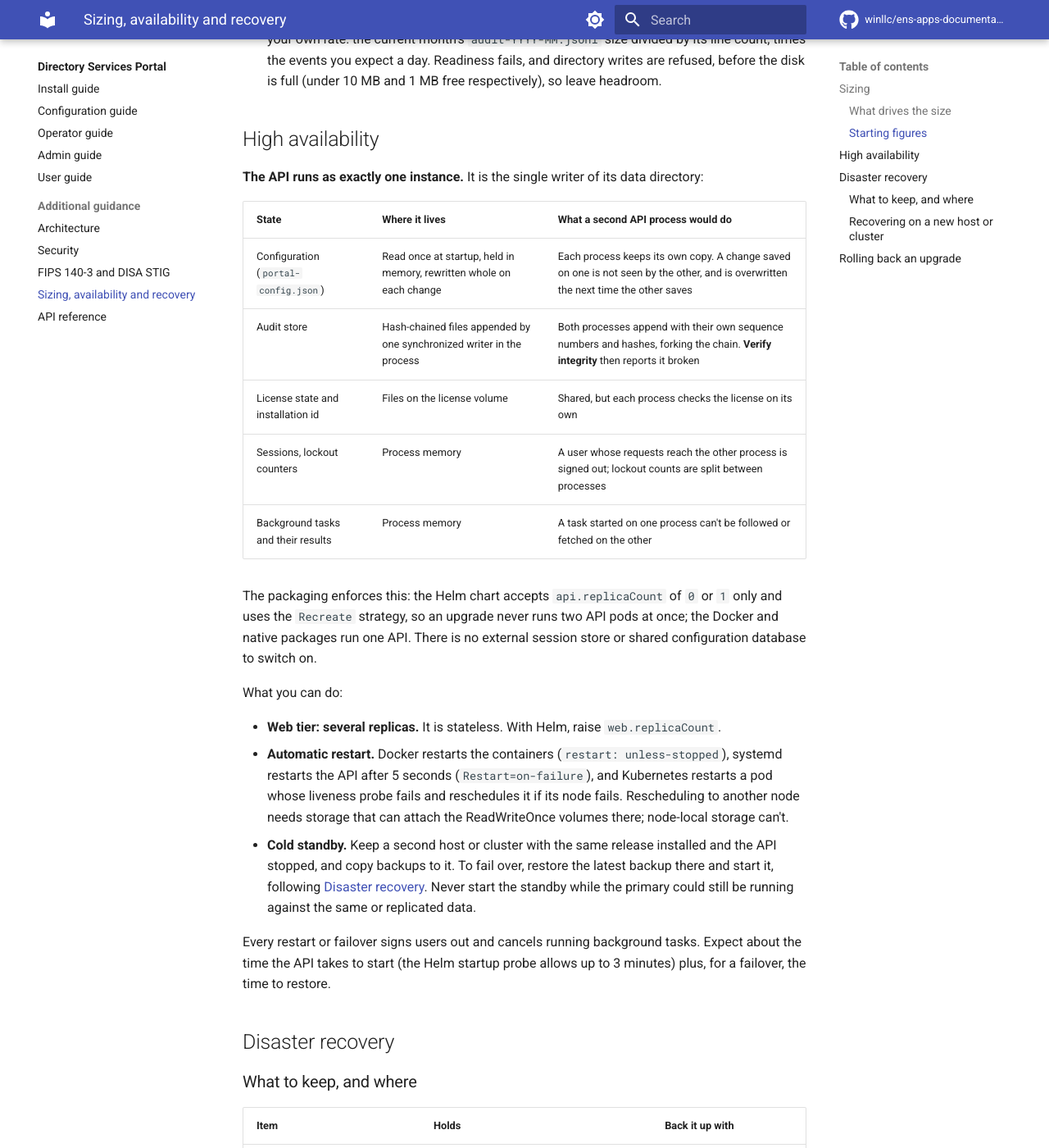
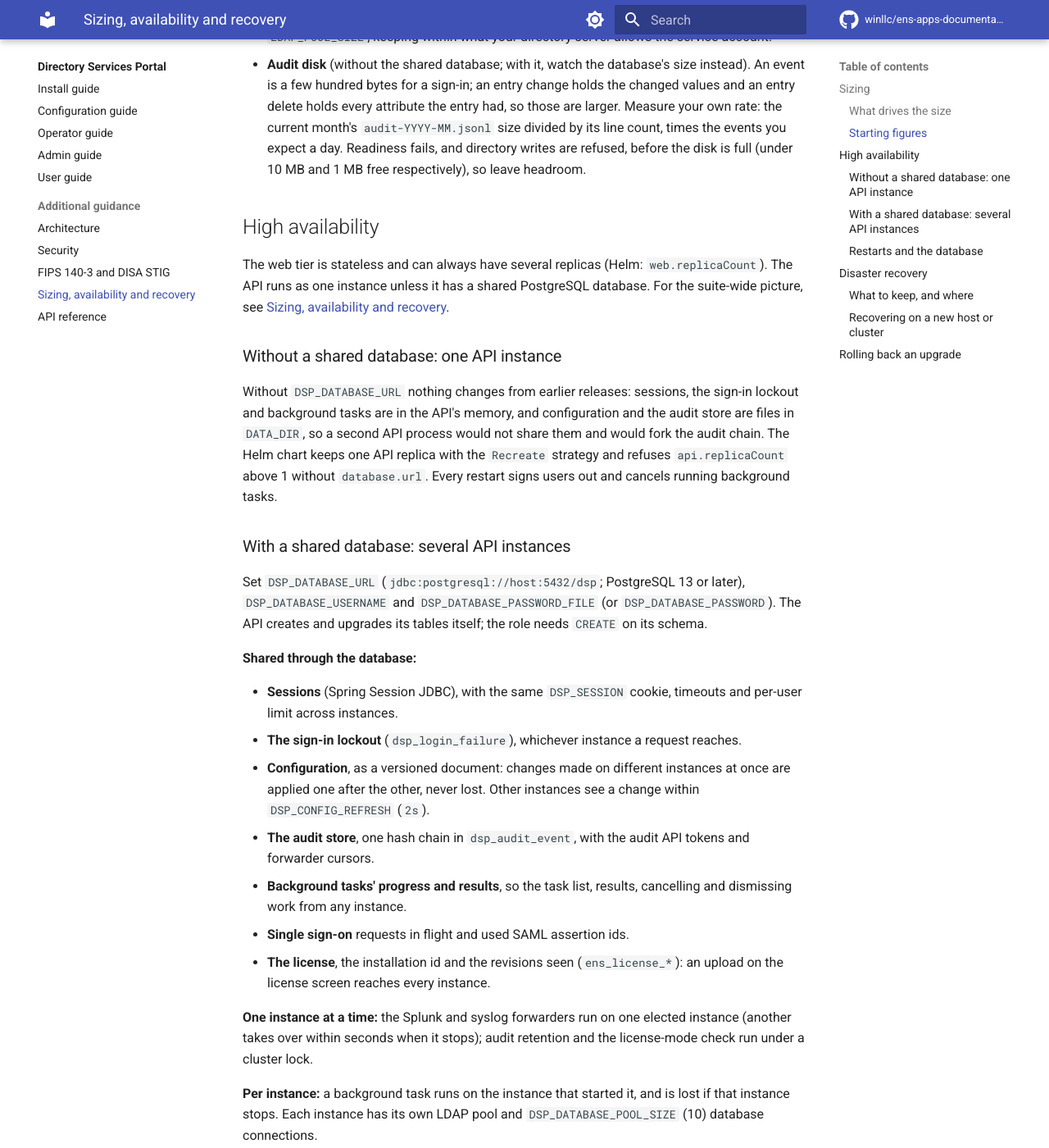
Before and after one commit to winllc/ens-apps-documentation, an MkDocs documentation site: the page built from docs/directory-services-portal/availability-and-sizing.md, in a window 1280 px wide and 1400 px high, scrolled down 1987 px. Shown: the whole window at 82% size. Built offline with MkDocs 1.6.1 and Material for MkDocs 9.7.7, drawn with Linux system fonts in a browser that asks for light colours; comment, search, counter and statistics services are not loaded; some of the changed text lies outside the part shown.

Commit message:
DSP availability: several API instances with the shared database
Co-Authored-By: Claude Opus 5.5 <noreply@anthropic.com>
Claude-Session: https://claude.ai/code/session_01R2Q6XtDB8DfVmiejzJGwBh

````diff
--- a/docs/directory-services-portal/availability-and-sizing.md
+++ b/docs/directory-services-portal/availability-and-sizing.md
@@ -16,10 +16,10 @@ Backups themselves are in the [Operator guide](operator-guide.md#data-and-backup
 | Driver | Why it matters | Settings |
 |---|---|---|
 | Metric scans and analyses | The only work that reads many entries at once. Each source reads up to `METRICS_MAX_ENTRIES` entries (100,000 by default), streamed from LDAP in pages of 500, and analyses keep up to `ANALYSIS_MAX_ISSUES` findings. Several run at once: `JOBS_METRICS_THREADS` (4) plus `JOBS_ANALYSIS_THREADS` (2). Heap is what limits this | `METRICS_MAX_ENTRIES`, `ANALYSIS_MAX_ISSUES`, `JOBS_*` |
-| Finished tasks kept in memory | Results of finished tasks stay in memory for `JOBS_RETAIN_MINUTES` (24 hours), up to 500 tasks | `JOBS_RETAIN_MINUTES`, `PORTAL_JOBS_MAX_JOBS` |
-| LDAP connections | Every request and every running scan takes a connection from the service account's pool for its duration | `LDAP_POOL_SIZE` (10) |
-| Interactive users | Browsing and editing are single LDAP searches and writes; sessions are small objects in memory | `LDAP_POOL_SIZE`, CPU |
-| Audit store | Grows with every sign-in, change and refused request, and is kept until `ENS_AUDIT_RETENTION_DAYS` removes it | `ENS_AUDIT_RETENTION_DAYS`, data volume size |
+| Finished tasks kept in memory | Results of finished tasks stay in memory for `JOBS_RETAIN_MINUTES` (24 hours), up to 500 tasks. With the shared database, progress and results are shared through it | `JOBS_RETAIN_MINUTES`, `PORTAL_JOBS_MAX_JOBS` |
+| LDAP connections | Every request and every running scan takes a connection from the service account's pool for its duration. Each API instance has its own pool | `LDAP_POOL_SIZE` (10) |
+| Interactive users | Browsing and editing are single LDAP searches and writes; sessions are small, in memory or in the shared database | `LDAP_POOL_SIZE`, CPU |
+| Audit store | Grows with every sign-in, change and refused request, and is kept until `ENS_AUDIT_RETENTION_DAYS` removes it. In the data volume, or in the shared database | `ENS_AUDIT_RETENTION_DAYS`, data volume or database size |
 | Directory size | Matters only through the scans above. Browsing pages through search results; it does not load whole directories | `METRICS_MAX_ENTRIES` |
 
 ### Starting figures
@@ -29,8 +29,8 @@ Backups themselves are in the [Operator guide](operator-guide.md#data-and-backup
 | API memory | `API_MEMORY_LIMIT=1536m` | `api.resources`: request `768Mi`, limit `1536Mi` | The JVM's heap is 75% of the limit (`-XX:MaxRAMPercentage=75.0`) |
 | API CPU | No limit | request `250m`, no limit | Scans and analyses are CPU-bound while they run |
 | Web tier | `WEB_MEMORY_LIMIT=256m` | request `50m` / `64Mi`, limit `256Mi` | Static files and a proxy |
-| Data volume | Docker volume, no size | `persistence.data.size: 2Gi` | Configuration, audit store, analysis results |
-| License volume | Docker volume | `persistence.license.size: 100Mi` | A few small files |
+| Data volume | Docker volume, no size | `persistence.data.size: 2Gi` | Configuration, audit store, analysis results. With the shared database, only read once, to import them |
+| License volume | Docker volume | `persistence.license.size: 100Mi` | A few small files. With the shared database, only read once, to import them |
 | LDAP pool | `LDAP_POOL_SIZE=10` | `ldap.poolSize: 10` | |
 
 How to adjust:
@@ -41,7 +41,8 @@ How to adjust:
   100,000 needs more heap; how much depends on how many attributes your forms and charts read.
 - **LDAP pool.** If `ens_dsp_ldap_pool_available` sits at 0 while requests are slow, raise
   `LDAP_POOL_SIZE`, keeping within what your directory server allows the service account.
-- **Audit disk.** An event is a few hundred bytes for a sign-in; an entry change holds the changed
+- **Audit disk** (without the shared database; with it, watch the database's size instead). An
+  event is a few hundred bytes for a sign-in; an entry change holds the changed
   values and an entry delete holds every attribute the entry had, so those are larger. Measure
   your own rate: the current month's `audit-YYYY-MM.jsonl` size divided by its line count, times
   the events you expect a day. Readiness fails, and directory writes are refused, before the disk
@@ -49,36 +50,75 @@ How to adjust:
 
 ## High availability
 
-**The API runs as exactly one instance.** It is the single writer of its data directory:
+The web tier is stateless and can always have several replicas (Helm: `web.replicaCount`). The API
+runs as one instance unless it has a shared PostgreSQL database. For the suite-wide picture, see
+[Sizing, availability and recovery](../availability-and-sizing.md).
 
-| State | Where it lives | What a second API process would do |
-|---|---|---|
-| Configuration (`portal-config.json`) | Read once at startup, held in memory, rewritten whole on each change | Each process keeps its own copy. A change saved on one is not seen by the other, and is overwritten the next time the other saves |
-| Audit store | Hash-chained files appended by one synchronized writer in the process | Both processes append with their own sequence numbers and hashes, forking the chain. **Verify integrity** then reports it broken |
-| License state and installation id | Files on the license volume | Shared, but each process checks the license on its own |
-| Sessions, lockout counters | Process memory | A user whose requests reach the other process is signed out; lockout counts are split between processes |
-| Background tasks and their results | Process memory | A task started on one process can't be followed or fetched on the other |
+### Without a shared database: one API instance
 
-The packaging enforces this: the Helm chart accepts `api.replicaCount` of `0` or `1` only and
-uses the `Recreate` strategy, so an upgrade never runs two API pods at once; the Docker and
-native packages run one API. There is no external session store or shared configuration database
-to switch on.
+Without `DSP_DATABASE_URL` nothing changes from earlier releases: sessions, the sign-in lockout and
+background tasks are in the API's memory, and configuration and the audit store are files in
+`DATA_DIR`, so a second API process would not share them and would fork the audit chain. The Helm
+chart keeps one API replica with the `Recreate` strategy and refuses `api.replicaCount` above 1
+without `database.url`. Every restart signs users out and cancels running background tasks.
 
-What you can do:
+### With a shared database: several API instances
 
-- **Web tier: several replicas.** It is stateless. With Helm, raise `web.replicaCount`.
-- **Automatic restart.** Docker restarts the containers (`restart: unless-stopped`), systemd
-  restarts the API after 5 seconds (`Restart=on-failure`), and Kubernetes restarts a pod whose
-  liveness probe fails and reschedules it if its node fails. Rescheduling to another node needs
-  storage that can attach the ReadWriteOnce volumes there; node-local storage can't.
-- **Cold standby.** Keep a second host or cluster with the same release installed and the API
-  stopped, and copy backups to it. To fail over, restore the latest backup there and start it,
-  following [Disaster recovery](#disaster-recovery). Never start the standby while the primary
-  could still be running against the same or replicated data.
+Set `DSP_DATABASE_URL` (`jdbc:postgresql://host:5432/dsp`; PostgreSQL 13 or later),
+`DSP_DATABASE_USERNAME` and `DSP_DATABASE_PASSWORD_FILE` (or `DSP_DATABASE_PASSWORD`). The API
+creates and upgrades its tables itself; the role needs `CREATE` on its schema.
 
-Every restart or failover signs users out and cancels running background tasks. Expect about the
-time the API takes to start (the Helm startup probe allows up to 3 minutes) plus, for a failover,
-the time to restore.
+**Shared through the database:**
+
+- **Sessions** (Spring Session JDBC), with the same `DSP_SESSION` cookie, timeouts and per-user limit
+  across instances.
+- **The sign-in lockout** (`dsp_login_failure`), whichever instance a request reaches.
+- **Configuration**, as a versioned document: changes made on different instances at once are
+  applied one after the other, never lost. Other instances see a change within
+  `DSP_CONFIG_REFRESH` (`2s`).
+- **The audit store**, one hash chain in `dsp_audit_event`, with the audit API tokens and forwarder
+  cursors.
+- **Background tasks' progress and results**, so the task list, results, cancelling and dismissing
+  work from any instance.
+- **Single sign-on** requests in flight and used SAML assertion ids.
+- **The license**, the installation id and the revisions seen (`ens_license_*`): an upload on the
+  license screen reaches every instance.
+
+**One instance at a time:** the Splunk and syslog forwarders run on one elected instance (another
+takes over within seconds when it stops); audit retention and the license-mode check run under a
+cluster lock.
+
+**Per instance:** a background task runs on the instance that started it, and is lost if that
+instance stops. Each instance has its own LDAP pool and `DSP_DATABASE_POOL_SIZE` (10) database
+connections.
+
+**Moving an existing installation to the database.** Set the `DSP_DATABASE_*` variables and restart
+the single instance with its data and license volumes still mounted. The first start imports
+`portal-config.json`, the audit files (the chain carries on from the same head), the audit API
+tokens and forwarder cursors, the saved analysis results and the license state, and logs an
+`Imported ...` line for each. Then add instances. Don't go back to running without the database
+afterwards: the files would miss everything since, and the license volume's old license would
+return.
+
+**Helm.** Upgrade in two steps: first add `database.*` with one replica and the data volume, then
+set `api.replicaCount` above 1 and `persistence.data.enabled: false`. With more than one replica
+the chart renders a PodDisruptionBudget (`api.podDisruptionBudget.minAvailable`, 1) and, with the
+database and no ReadWriteOnce volume mounted, a `RollingUpdate` strategy (`maxUnavailable: 0`), so
+upgrades and node drains don't interrupt the portal. It refuses `api.replicaCount` above 1 without
+`database.url`, or with a ReadWriteOnce data or audit-file volume.
+
+**Docker and native packages.** Both run one API instance. Their settings (`.env`, `portal.env`)
+take the same `DSP_DATABASE_*` variables, which move the state into the database; the packages
+contain no PostgreSQL.
+
+### Restarts and the database
+
+Docker restarts the containers (`restart: unless-stopped`), systemd restarts the native API after
+5 seconds (`Restart=on-failure`), and Kubernetes restarts a pod whose liveness probe fails and
+reschedules it if its node fails. With one replica, rescheduling to another node needs storage
+that can attach the ReadWriteOnce volumes there, and an outage lasts about as long as the API
+takes to start (the Helm startup probe allows up to 3 minutes). With the shared database, its
+availability is yours to provide: run PostgreSQL with your own high-availability setup.
 
 ## Disaster recovery
 
@@ -86,8 +126,9 @@ the time to restore.
 
 | Item | Holds | Back it up with |
 |---|---|---|
-| Data directory (`/data`, the `portal-data` volume, `/var/lib/directory-services-portal`, or the data PVC) | Configuration, audit store, analysis results | `./portal.sh backup`, `tar`, or volume snapshots ([Operator guide](operator-guide.md#data-and-backups)) |
-| License directory (`ens-license` volume, `/var/lib/ens/directory-portal`, or the license PVC) | The license file and **this installation's id** | A copy of the directory or a snapshot. Keep the `.lic` file you received as well |
+| The shared PostgreSQL database, if you use one | Configuration, the audit store, sessions, background task results, the license and **this installation's id** | Your database's backups. `./portal.sh backup` and `upgrade.sh` don't include it |
+| Data directory (`/data`, the `portal-data` volume, `/var/lib/directory-services-portal`, or the data PVC) | Without the database: configuration, audit store, analysis results. With it: only what the first start imported | `./portal.sh backup`, `tar`, or volume snapshots ([Operator guide](operator-guide.md#data-and-backups)) |
+| License directory (`ens-license` volume, `/var/lib/ens/directory-portal`, or the license PVC) | Without the database: the license file and **this installation's id**. With it: only what the first start imported | A copy of the directory or a snapshot. Keep the `.lic` file you received as well |
 | Settings | `.env` and `certs/` (Docker); `portal.env`, `ldap-bind-password`, `proxy-secret` and any TLS files (native); your values file and the Secrets it names (Helm) | Your configuration management. They hold secrets: keep the copies private |
 | The release | The package you installed, or the image digests and chart version | Keep the download, or mirror the images |
 | Directory data | Entries | Your LDAP server's own backups. The portal holds none |
@@ -102,16 +143,20 @@ last backup are lost. Audit events already forwarded to Splunk or syslog are sti
    without `--start`; or `helm install` with `api.replicaCount: 0`).
 2. **Restore the settings**: `.env` and `certs/`, `portal.env` and its secret files, or your
    values file and Secrets.
-3. **Restore the license directory.** This keeps the installation id, so a license bound to it
-   keeps working. If it is lost:
+3. **Restore the license directory** (without the shared database; with it, the database holds
+   the installation id). This keeps the installation id, so a license bound to it keeps working.
+   If it is lost:
     - an unbound license works again once you install the `.lic` file on the license screen;
     - a bound license is refused by the new installation id. Note the new id on the license
       screen and ask ENS Solutions to re-bind or re-issue the license.
-4. **Restore the data directory** from the latest backup: `./portal.sh restore <file>` (Docker;
-   it starts the API when done), `tar -x` into `/var/lib/directory-services-portal` and
-   `chown -R dsp:dsp` (native), or restore the PVC from its snapshot (Helm).
-5. **Start the portal** (`./portal.sh up`, `systemctl start`, or `api.replicaCount: 1`) and wait
-   until it is ready.
+4. **Restore the data.** With the shared database, restore PostgreSQL from its backup, including
+   the `ens_license_*` tables: without them, and without a license volume, the installation gets
+   a new id. Without the database, restore the data directory from the latest backup:
+   `./portal.sh restore <file>` (Docker; it starts the API when done), `tar -x` into
+   `/var/lib/directory-services-portal` and `chown -R dsp:dsp` (native), or restore the PVC from
+   its snapshot (Helm).
+5. **Start the portal** (`./portal.sh up`, `systemctl start`, or your `api.replicaCount`) and
+   wait until it is ready.
 6. **Check it**:
     - the license screen shows the expected state and installation id;
     - **Audit log → Verify integrity** reports the chain intact (a partial last line from a
@@ -162,9 +207,9 @@ package and Helm, do it yourself.
     helm history dsp -n dsp
     helm rollback dsp <revision> -n dsp
     ```
-    `helm rollback` restores the previous chart's manifests and values; the old API pod stops
-    before the new one starts. It does **not** roll back the data on the PVCs: restore the data
-    volume from the snapshot or backup you took before the upgrade.
+    `helm rollback` restores the previous chart's manifests and values. It does **not** roll back
+    the data: restore the data volume, or with the shared database PostgreSQL, from the backup you
+    took before the upgrade. With the shared database, scale the API to 0 before restoring it.
 
 **Why restore the data too.** A newer release may change what it writes, for example a new
 configuration field or audit details. An older release ignores configuration fields it doesn't
````
